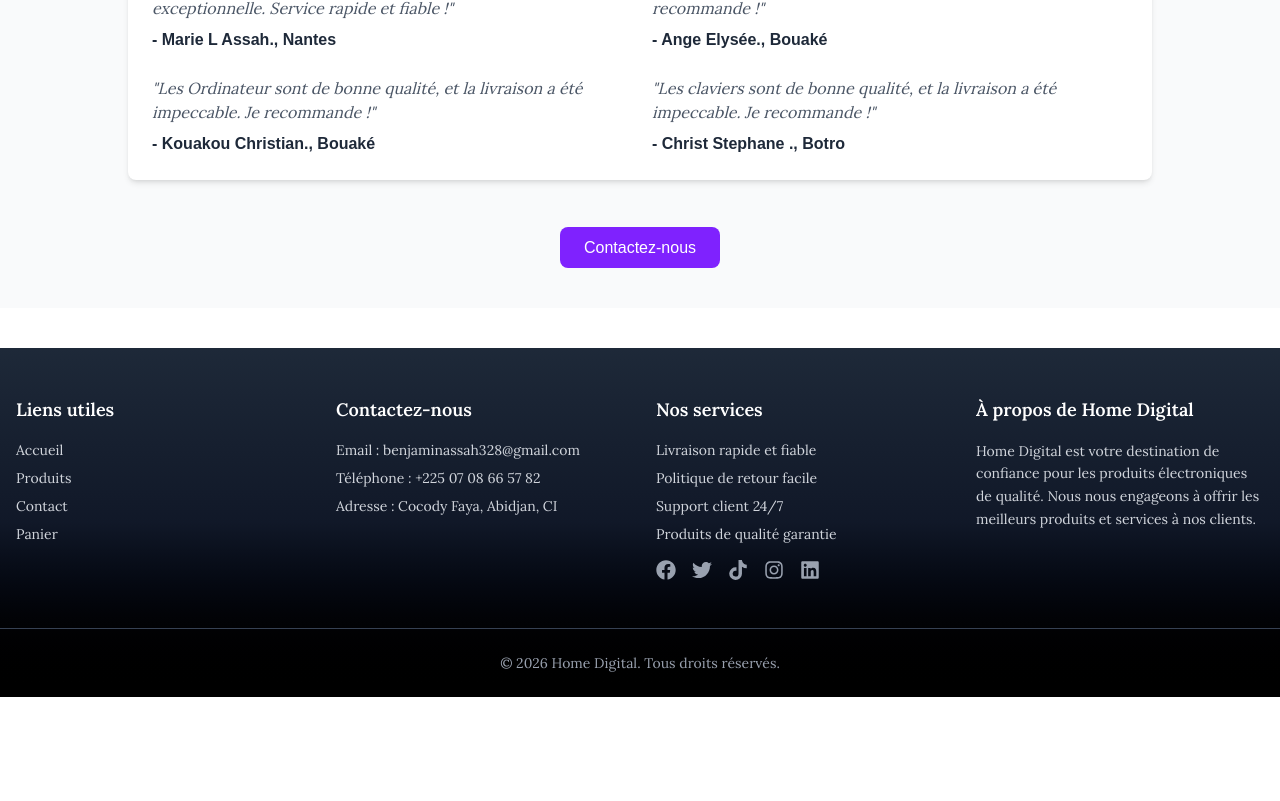
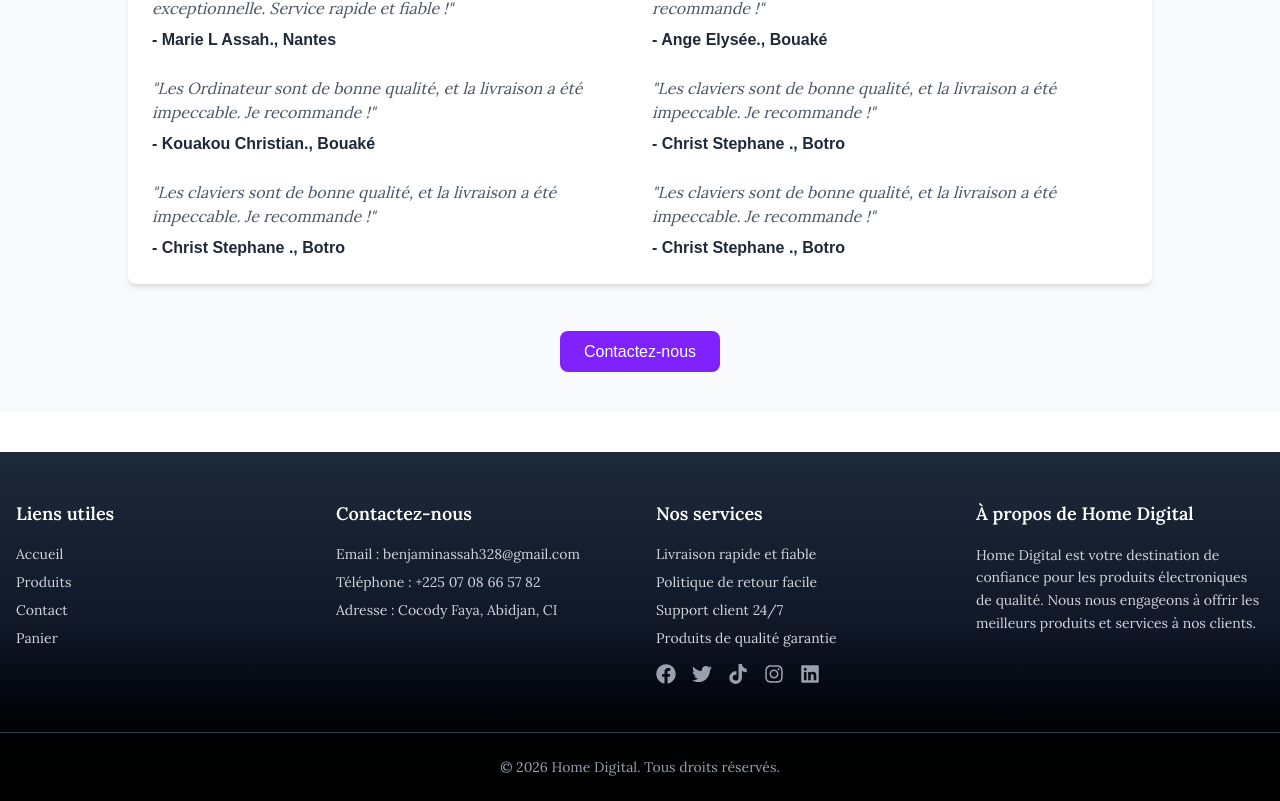
Before and after one commit to benjaminassah328-lgtm/home-digital, a Next.js app: page /Apropos in a window 1280 px wide. Shown: the part 1813-2614 px from the top of the page. Before the commit the page ends 2510 px from the top, so only its background shows below. Built offline with nearby package versions, Linux system fonts and the light colour scheme.

Commit message:
Propre new

```diff
--- a/components/APropos/Infos.tsx
+++ b/components/APropos/Infos.tsx
@@ -236,6 +236,30 @@ export default function Infos() {
                             </p>
                             <p className="text-gray-800 font-bold">- Christ Stephane ., Botro</p>
                         </motion.div>
+
+                         <motion.div
+                            className="text-left"
+                            initial={{ opacity: 0, x: 50 }}
+                            animate={{ opacity: 1, x: 0 }}
+                            transition={{ duration: 0.6, delay: 0.6 }}
+                        >
+                            <p className="text-gray-600 font-lora italic mb-2">
+                                "Les claviers sont de bonne qualité, et la livraison a été impeccable. Je recommande !"
+                            </p>
+                            <p className="text-gray-800 font-bold">- Christ Stephane ., Botro</p>
+                        </motion.div>
+
+                         <motion.div
+                            className="text-left"
+                            initial={{ opacity: 0, x: 50 }}
+                            animate={{ opacity: 1, x: 0 }}
+                            transition={{ duration: 0.6, delay: 0.6 }}
+                        >
+                            <p className="text-gray-600 font-lora italic mb-2">
+                                "Les claviers sont de bonne qualité, et la livraison a été impeccable. Je recommande !"
+                            </p>
+                            <p className="text-gray-800 font-bold">- Christ Stephane ., Botro</p>
+                        </motion.div>
                     </div>
                 </motion.div>
 
```
